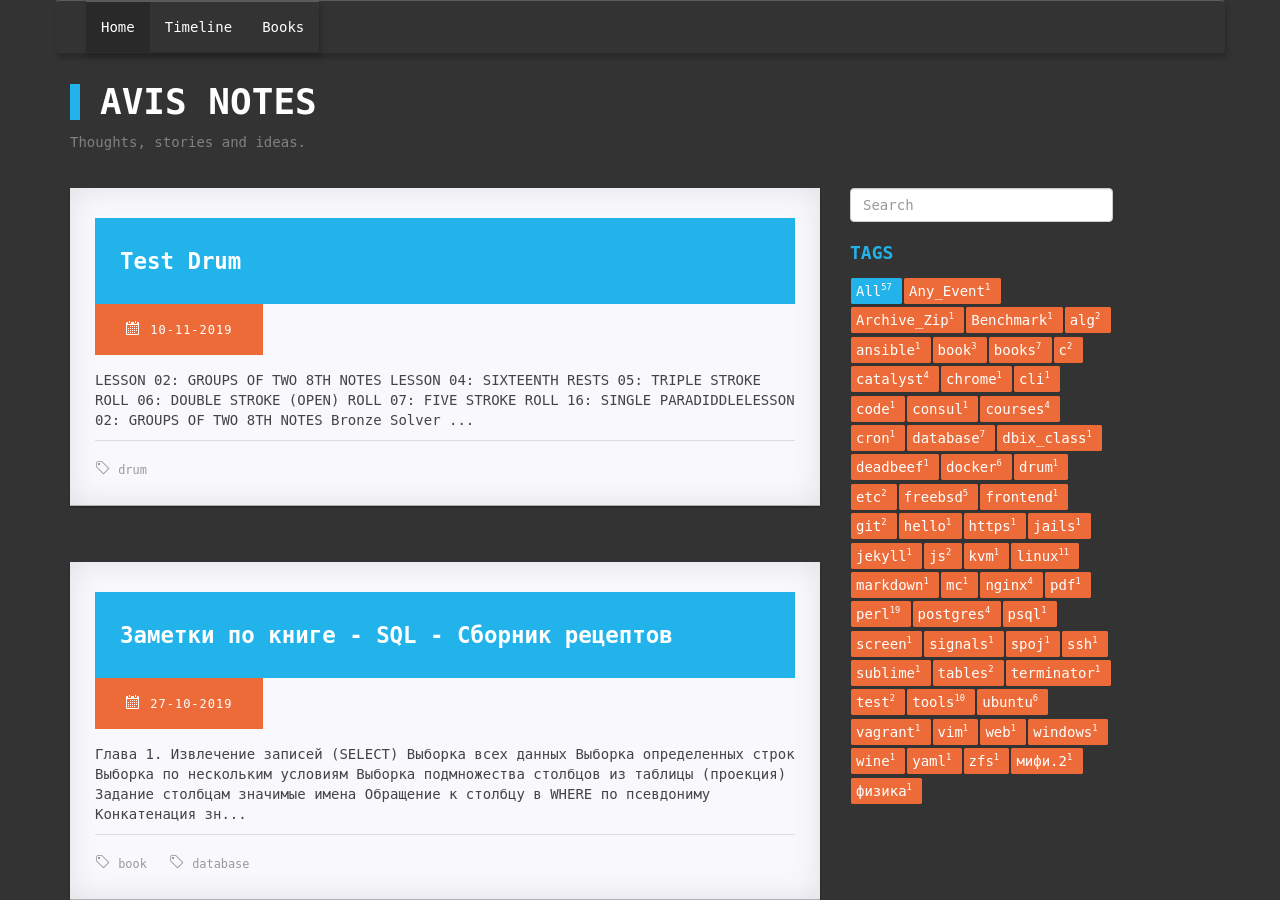
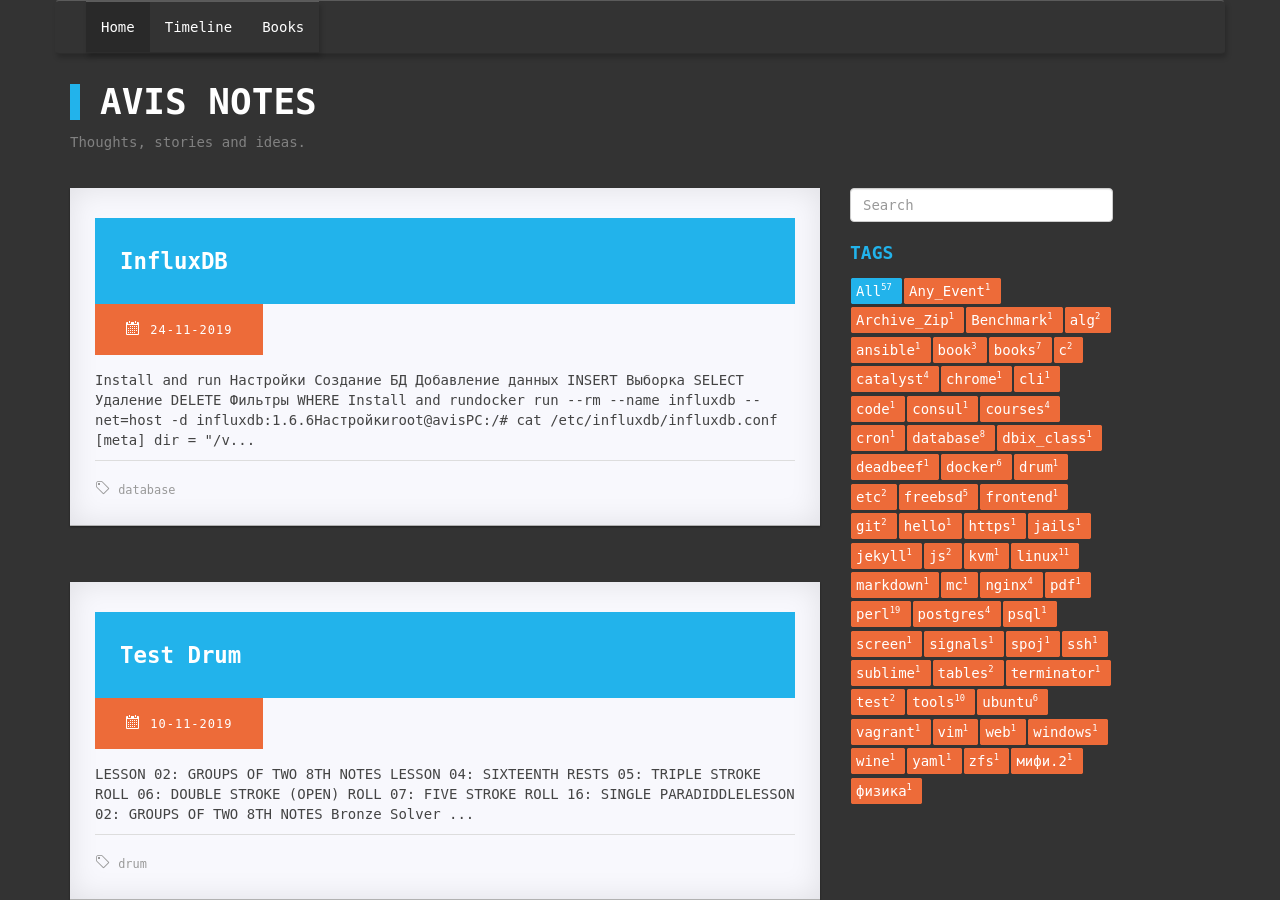
Before and after one commit to Avis20/avis20.github.io, a Jekyll site: the page built from index.html, in a window 1280 px wide and 900 px high. Built offline with Jekyll 4.4.1, drawn with Linux system fonts in a browser that asks for light colours.

```diff
--- /dev/null
+++ b/_posts/2019-11-24-influxdb.md
@@ -0,0 +1,149 @@
+---
+title: "InfluxDB"
+tags: [database]
+reference:
+  - title:
+    link:
+---
+
+* TOC
+{:toc}
+
+
+# Install and run
+
+<pre><code class="bash">
+docker run --rm --name influxdb --net=host -d influxdb:1.6.6
+</code></pre>
+
+
+## Настройки
+
+<pre><code class="bash">
+root@avisPC:/# cat /etc/influxdb/influxdb.conf
+[meta]
+  dir = "/var/lib/influxdb/meta"
+
+[data]
+  dir = "/var/lib/influxdb/data"
+  engine = "tsm1"
+  wal-dir = "/var/lib/influxdb/wal"
+root@avisPC:/#
+</code></pre>
+
+## Создание БД
+
+<pre><code class="bash">
+> create database mydb
+> show databases
+name: databases
+name
+----
+_internal
+mydb
+>
+> use mydb
+Using database mydb
+</code></pre>
+
+## Добавление данных `INSERT`
+
+Формат
+<pre><code class="bash">
+measurementName field1=value1,field2=value2,field3=value3 timestamp
+</code></pre>
+
+* measurementName - название метки
+* field1=value1 - key=value
+* timestamp - время в наносекундах (10^9 пример - 1465839830100400200). Если не передан то используется серверное время
+
+По умолчанию все числа типа double. Для integer добавляется i
+<pre><code class="bash">
+> insert measurementName field4=12i
+> select * from measurementName
+name: measurementName
+time                field4
+----                ------
+1574592255930083990 12
+</code></pre>
+
+Строки должны быть в двойных кавычках
+<pre><code class="bash">
+> insert measurementName field5="qwqw"
+> select * from measurementName
+name: measurementName
+time                field4 field5
+----                ------ ------
+1574592255930083990 12
+1574592333499942256        qwqw
+>
+</code></pre>
+
+Для булевых значений: Истина = t, T, true, TRUE. Лож = f, F, false, FALSE
+<pre><code class="perl">
+> insert data test=T
+> select * from data
+name: data
+time                test
+----                ----
+1574592549079500904 true
+
+</code></pre>
+
+## Выборка `SELECT`
+
+Все поля
+<pre><code class="perl">
+> select * from data;
+name: data
+time                test
+----                ----
+1574592549079500904 true
+1574592622589779426 true
+</code></pre>
+
+Выборочные поля
+<pre><code class="perl">
+> select time, test from data;
+name: data
+time                test
+----                ----
+1574592549079500904 true
+1574592622589779426 true
+</code></pre>
+
+Если содержиться ',', . или # то использоуются кавычки ""
+<pre><code class="perl">
+> select * from "app.log"
+> select * from "\"app.log\""
+name: "app.log"
+time                "key1.name" field
+----                ----------- -----
+1574592847498859993 true
+1574592865627033880 true
+1574592895074671629             1
+</code></pre>
+
+## Удаление `DELETE`
+
+Удаляет всю серию!
+<pre><code class="perl">
+> delete from test1
+> select * from test1
+>
+</code></pre>
+<hr>
+
+## Фильтры `WHERE`
+
+Вывести все `измерения`
+<pre><code class="perl">
+> show MEASUREMENTs;
+name: measurements
+name
+----
+"app.log"
+data
+measurementName
+>
+</code></pre>
```
Also changed, not shown: _posts/2019-09-29-book-db.md (+2 -2 lines), _posts/2019-10-27-sql-cookbook.md (+1 -1 lines).
